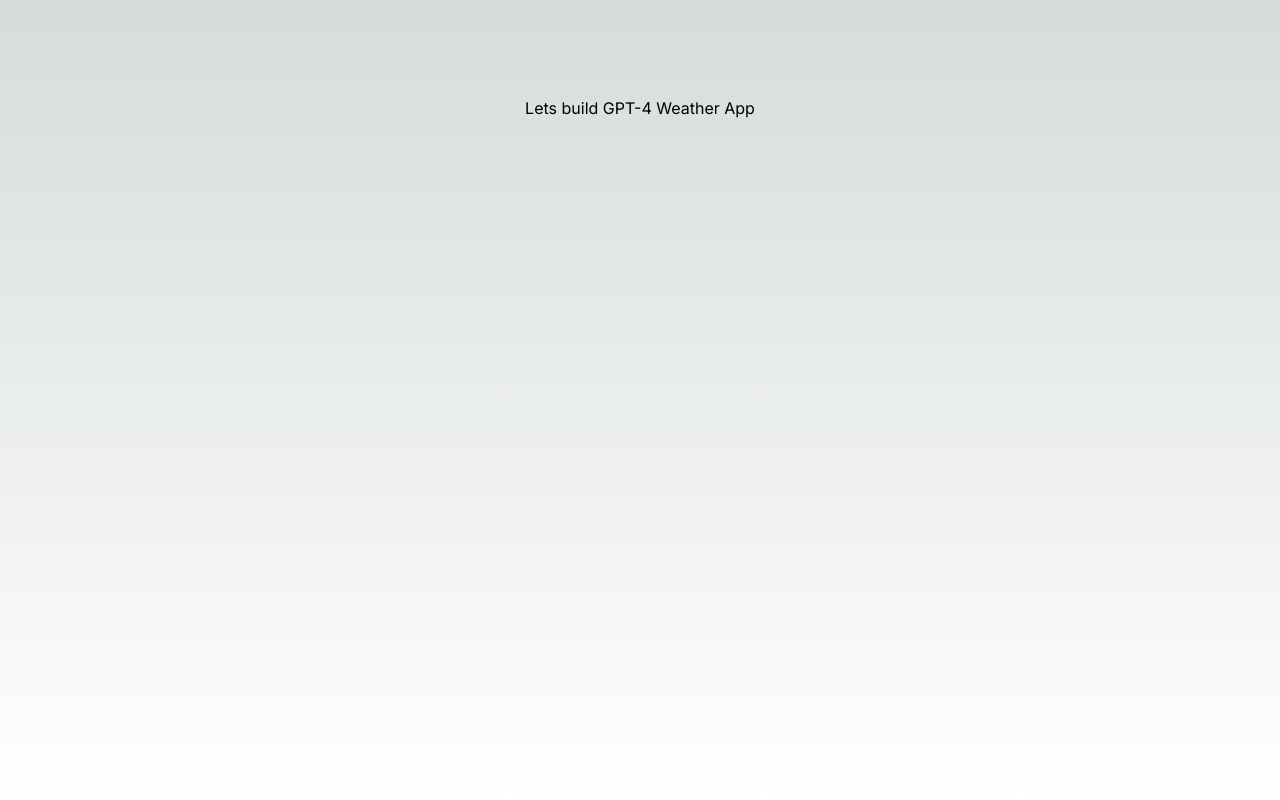
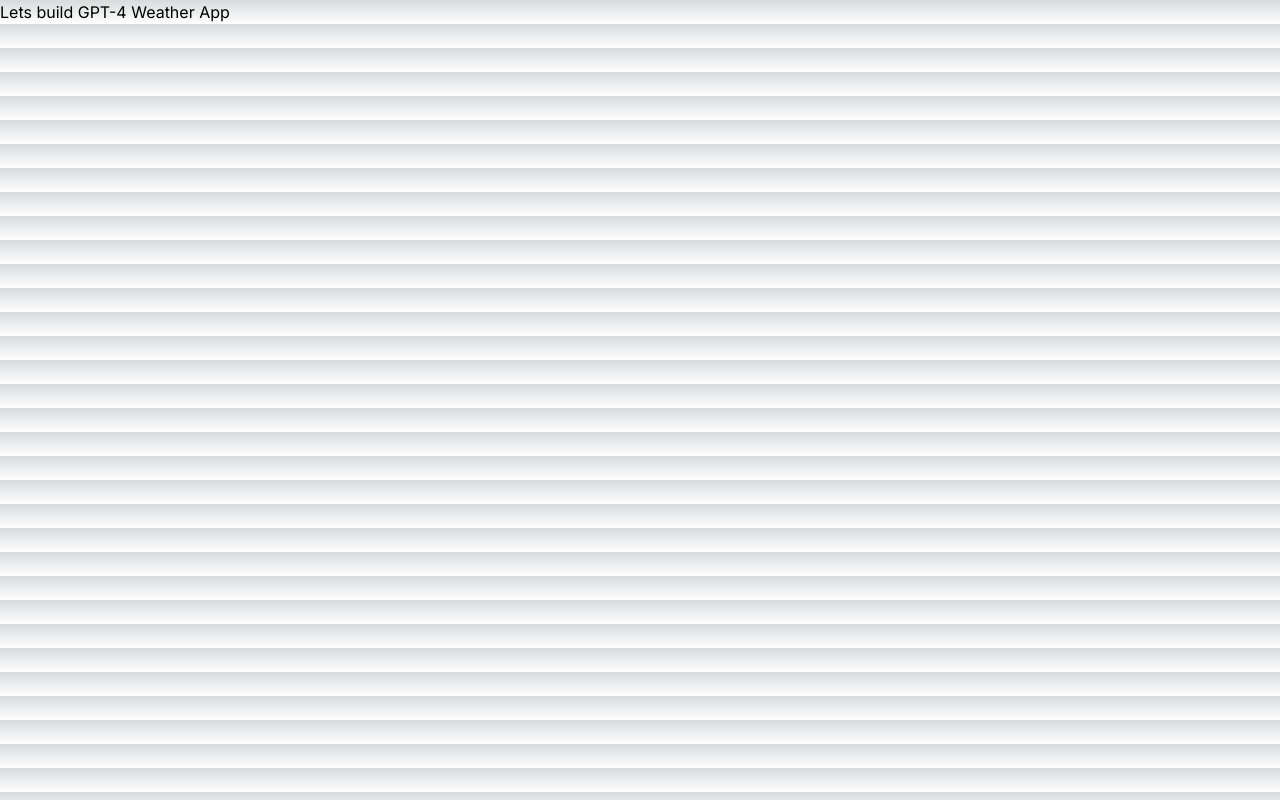
Before and after one commit to marksikaundi/weather-app-gpt, a Next.js app: page / in a window 1280 px wide. Built offline with nearby package versions, Linux system fonts and the light colour scheme.

Commit message:
clean ups

```diff
--- a/app/page.tsx
+++ b/app/page.tsx
@@ -1,14 +1,9 @@
-import Image from 'next/image'
-import { Inter } from 'next/font/google'
-
-const inter = Inter({ subsets: ['latin'] })
-
 export default function Home() {
   return (
-    <main className="flex min-h-screen flex-col items-center justify-between p-24">
+    <main className="">
       <div>
         <h1>Lets build GPT-4 Weather App</h1>
       </div>
     </main>
-  )
+  );
 }
```
